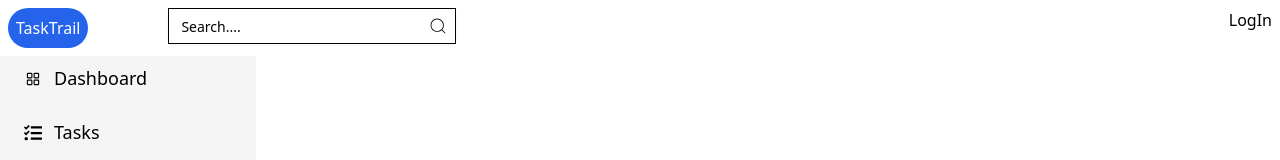
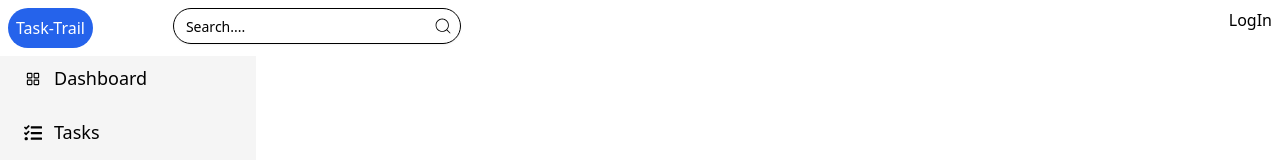
Before and after one commit to notafshal/CODSOFT, a Next.js app in the folder task2/client/: page / in a window 1280 px wide. Shown: the top 160 px of the page. Built offline with nearby package versions, Linux system fonts and the light colour scheme.

Commit message:
user Feedback using toast package

```diff
--- a/task2/client/package.json
+++ b/task2/client/package.json
@@ -25,6 +25,7 @@
     "react": "^18",
     "react-dom": "^18",
     "react-icons": "^5.3.0",
+    "react-toastify": "^10.0.6",
     "tailwind-merge": "^2.5.4",
     "tailwindcss-animate": "^1.0.7"
   },
--- a/task2/client/src/app/login/page.tsx
+++ b/task2/client/src/app/login/page.tsx
@@ -14,11 +14,13 @@ import { Input } from "@/components/ui/input";
 import Link from "next/link";
 import loginUser from "../api/loginUser";
 import { useAuth } from "../context/AuthContext";
+import { useRouter } from "next/navigation";
 
 export default function Login() {
   const [username, setUsername] = useState<string>("");
   const [password, setPassword] = useState<string>("");
   const { setUser } = useAuth();
+  const router = useRouter();
 
   const handelLogin = async () => {
     const userData = { username: username, password: password };
@@ -27,6 +29,7 @@ export default function Login() {
       if (loggedIn) {
         const { token, id, username, email, role } = loggedIn;
         setUser({ id, username, email, role, token });
+        router.push("/");
       }
     } catch (err) {
       console.log(err);
--- a/task2/client/src/components/Navbar.tsx
+++ b/task2/client/src/components/Navbar.tsx
@@ -4,31 +4,44 @@ import { Input } from "@/components/ui/input";
 import { CiSearch } from "react-icons/ci";
 import { Avatar, AvatarFallback, AvatarImage } from "@/components/ui/avatar";
 import { useAuth } from "@/app/context/AuthContext";
+import Link from "next/link";
+import { ToastContainer, toast } from "react-toastify";
+import "react-toastify/dist/ReactToastify.css";
 export default function Navbar() {
   const { user, logout } = useAuth();
+  const handleLogout = () => {
+    logout();
+    toast("Logged Out Successfully");
+  };
   return (
     <div>
       <div className="flex justify-between my-2 mx-2 sticky">
         <div className="w-2/3 flex gap-20">
           <span className="p-2 text-white bg-blue-600 rounded-full">
-            TaskTrail
+            Task-Trail
           </span>
           <div className="flex">
-            <Input className="relative w-72" placeholder="Search...." />
+            <Input
+              className="relative w-72 rounded-full"
+              placeholder="Search...."
+            />
             <CiSearch className="text-xl my-2 -mx-7" />
           </div>
         </div>
         <div className="hover:cursor-pointer">
           {user ? (
-            <Avatar onClick={logout}>
+            <Avatar onClick={handleLogout}>
               <AvatarImage src="https://github.com/shadcn.png" />
-              <AvatarFallback>CN</AvatarFallback>
+              <AvatarFallback>UA</AvatarFallback>
             </Avatar>
           ) : (
-            <p>LogIn</p>
+            <Link href="/login">
+              <p>LogIn</p>
+            </Link>
           )}
         </div>
       </div>
+      <ToastContainer />
     </div>
   );
 }
--- a/task2/client/src/components/Sidebar.tsx
+++ b/task2/client/src/components/Sidebar.tsx
@@ -7,15 +7,19 @@ import { FaTasks, FaTrash } from "react-icons/fa";
 import { RiTeamFill, RiProgress6Line } from "react-icons/ri";
 import { LuListTodo } from "react-icons/lu";
 import { IoCheckmarkDoneCircle } from "react-icons/io5";
+import Link from "next/link";
 
 export default function Sidebar() {
   return (
     <>
       <div className=" w-1/5 h-screen  bg-neutral-100">
-        <ul className="flex flex-col gap-2  text-lg mx-4">
-          <li className="hover:cursor-pointer hover:bg-neutral-200 p-2 rounded-2xl flex gap-3">
+        <div className="flex flex-col gap-2  text-lg mx-4">
+          <Link
+            href="/dashboard"
+            className="hover:cursor-pointer hover:bg-neutral-200 p-2 rounded-2xl flex gap-3"
+          >
             <PiSquaresFour className="my-1.5" /> Dashboard
-          </li>
+          </Link>
           <li className="hover:cursor-pointer hover:bg-neutral-200 p-2 rounded-2xl flex gap-3">
             <FaTasks className="my-1.5" />
             Tasks
@@ -35,7 +39,7 @@ export default function Sidebar() {
           <li className="hover:cursor-pointer hover:bg-neutral-200 p-2 rounded-2xl flex gap-3">
             <IoCheckmarkDoneCircle className="my-1.5" /> Completed
           </li>
-        </ul>
+        </div>
       </div>
     </>
   );
```
Also changed, not shown: task2/client/src/app/dashboard/page.tsx (added), 1 other file (tests, documents, lock files or other folders).
